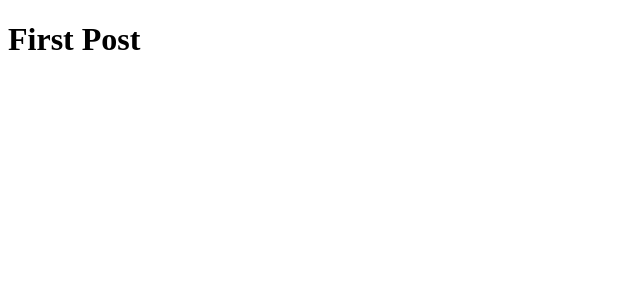
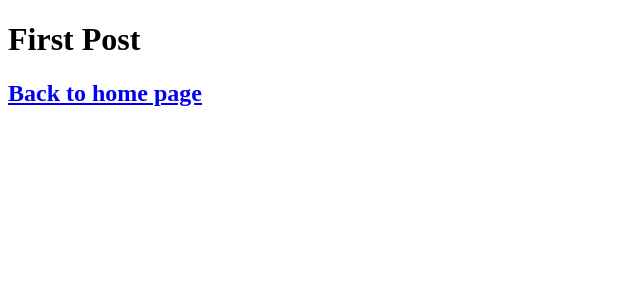
Before and after one commit to mervebalci/nextjs-blog, a Next.js app: page /posts/first-post in a window 1280 px wide. Shown: the top 300 px of the page, without its empty margins (0-640 px from the left). Built offline with nearby package versions, Linux system fonts and the light colour scheme.

Commit message:
Using Link Component to Link Between Pages in App

```diff
--- a/pages/index.js
+++ b/pages/index.js
@@ -1,3 +1,4 @@
+import Link from 'next/link';
 import Head from 'next/head';
 import styles from '../styles/Home.module.css';
 
@@ -11,7 +12,7 @@
 
       <main>
         <h1 className={styles.title}>
-          Learn <a href="https://nextjs.org">Next.js!</a>
+          Read <Link href="/posts/first-post">this page!</Link>
         </h1>
 
         <p className={styles.description}>
--- a/pages/posts/first-post.js
+++ b/pages/posts/first-post.js
@@ -1,3 +1,12 @@
+import Link from 'next/link';
+
 export default function FirstPost() {
-    return <h1>First Post</h1>
+  return (
+    <>
+      <h1>First Post</h1>
+      <h2>
+        <Link href="/">Back to home page</Link>
+      </h2>
+    </>
+  )
 }
```
